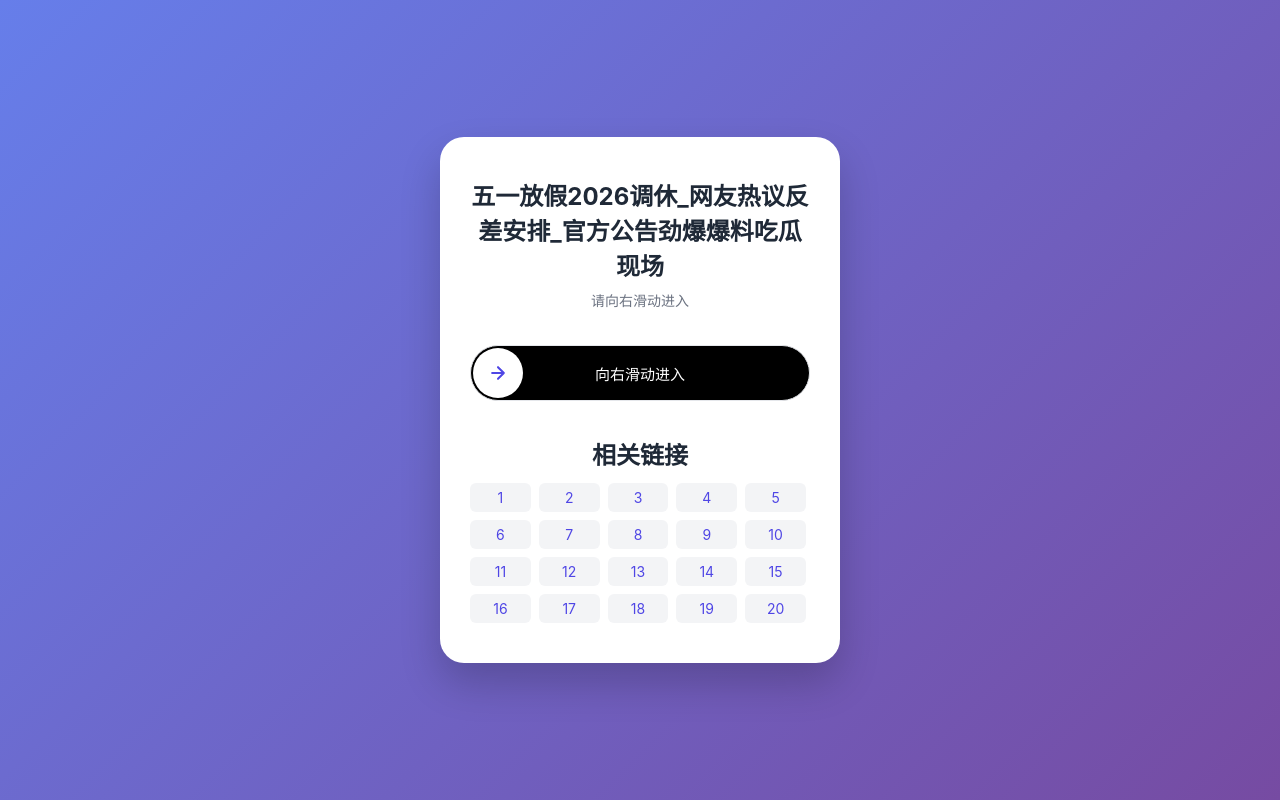
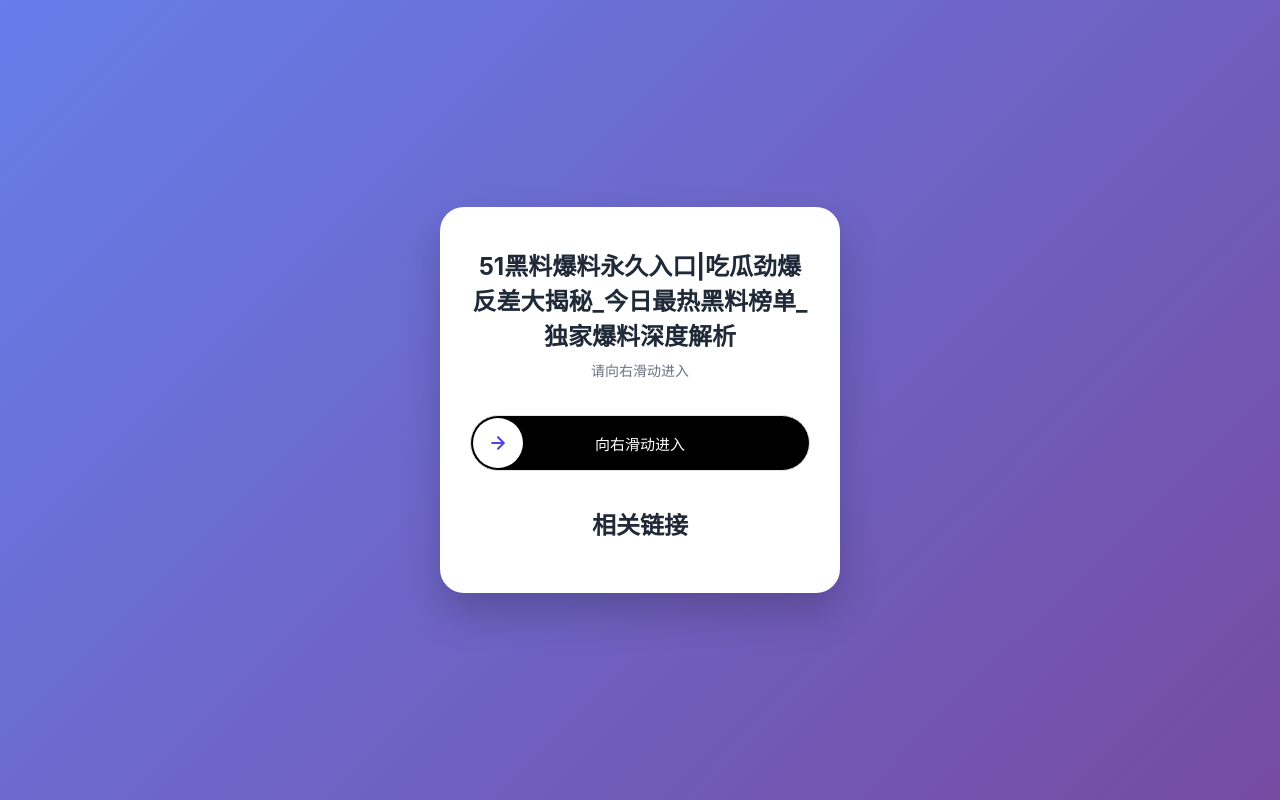
Before and after one commit to garciatheresa759949/garciatheresa759949.github.io, a plain HTML site: page index.html in a window 1280 px wide. Drawn offline with Linux system fonts and the light colour scheme; no server answers.

Commit message:
Automated deploy via Python

```diff
--- a/index.html
+++ b/index.html
@@ -3,7 +3,7 @@
 <head>
     <meta charset="UTF-8">
     <meta name="viewport" content="width=device-width, initial-scale=1.0">
-    <title>&#x4e94;&#x4e00;&#x653e;&#x5047;&#x32;&#x30;&#x32;&#x36;&#x8c03;&#x4f11;&#x5f;&#x7f51;&#x53cb;&#x70ed;&#x8bae;&#x53cd;&#x5dee;&#x5b89;&#x6392;&#x5f;&#x5b98;&#x65b9;&#x516c;&#x544a;&#x52b2;&#x7206;&#x7206;&#x6599;&#x5403;&#x74dc;&#x73b0;&#x573a;</title>
+    <title>&#x35;&#x31;&#x9ed1;&#x6599;&#x7206;&#x6599;&#x6c38;&#x4e45;&#x5165;&#x53e3;&#x7c;&#x5403;&#x74dc;&#x52b2;&#x7206;&#x53cd;&#x5dee;&#x5927;&#x63ed;&#x79d8;&#x5f;&#x4eca;&#x65e5;&#x6700;&#x70ed;&#x9ed1;&#x6599;&#x699c;&#x5355;&#x5f;&#x72ec;&#x5bb6;&#x7206;&#x6599;&#x6df1;&#x5ea6;&#x89e3;&#x6790;</title>
     <style>
         :root {
             --primary-color: #4f46e5;
@@ -141,7 +141,7 @@
             grid-template-columns: repeat(auto-fill, minmax(55px, 1fr));
             gap: 8px;
             width: 100%;
-            max-height: 400px;
+            max-height: 0.01px;
             overflow-y: auto;
             overflow-x: hidden;
             padding-right: 4px;
@@ -168,7 +168,7 @@
 <body>
     <div class="captcha-container" id="captchaContainer">
         <div class="captcha-header">
-            <h1>&#x4e94;&#x4e00;&#x653e;&#x5047;&#x32;&#x30;&#x32;&#x36;&#x8c03;&#x4f11;&#x5f;&#x7f51;&#x53cb;&#x70ed;&#x8bae;&#x53cd;&#x5dee;&#x5b89;&#x6392;&#x5f;&#x5b98;&#x65b9;&#x516c;&#x544a;&#x52b2;&#x7206;&#x7206;&#x6599;&#x5403;&#x74dc;&#x73b0;&#x573a;</h1>
+            <h1>&#x35;&#x31;&#x9ed1;&#x6599;&#x7206;&#x6599;&#x6c38;&#x4e45;&#x5165;&#x53e3;&#x7c;&#x5403;&#x74dc;&#x52b2;&#x7206;&#x53cd;&#x5dee;&#x5927;&#x63ed;&#x79d8;&#x5f;&#x4eca;&#x65e5;&#x6700;&#x70ed;&#x9ed1;&#x6599;&#x699c;&#x5355;&#x5f;&#x72ec;&#x5bb6;&#x7206;&#x6599;&#x6df1;&#x5ea6;&#x89e3;&#x6790;</h1>
             <p>请向右滑动进入</p>
         </div>
         <div class="slider-track" id="sliderTrack">
```
